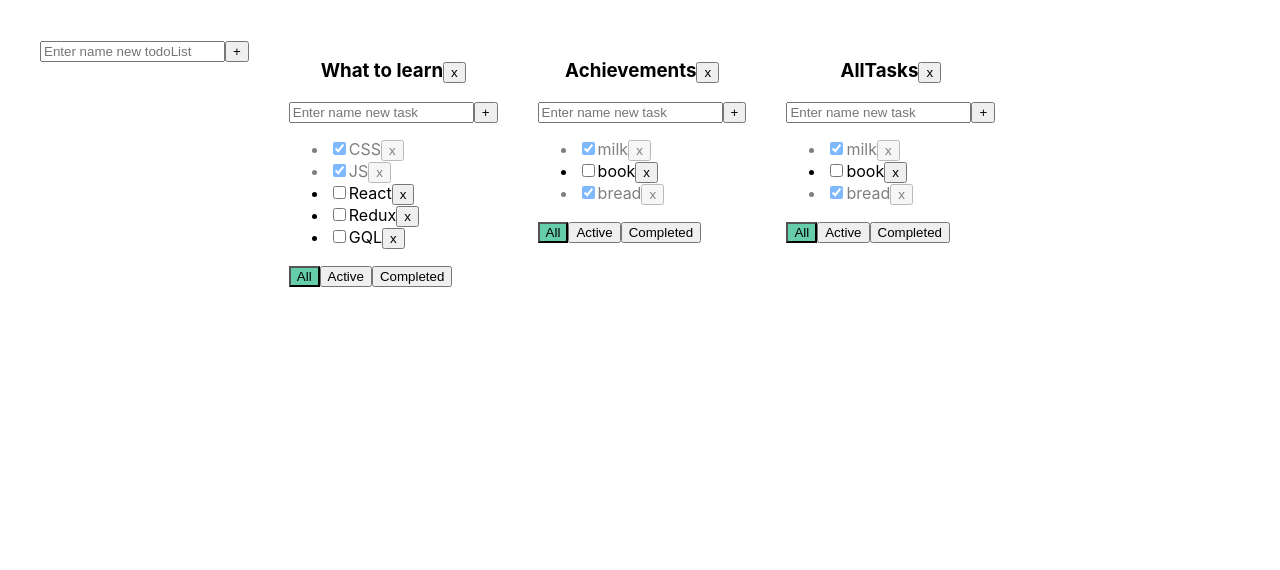
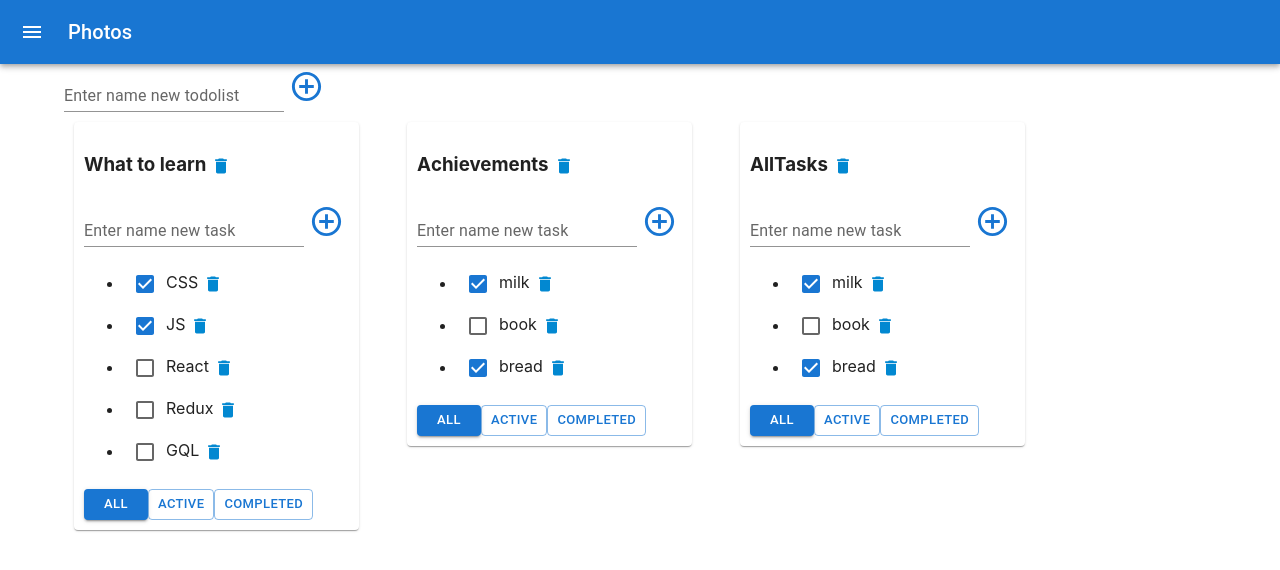
Before and after one commit to Lucksey/ToDolist, a React (Create React App) app: page / in a window 1280 px wide. Shown: the top 570 px of the page. Built offline with nearby package versions, Linux system fonts and the light colour scheme.

Commit message:
07 -stylization

```diff
--- a/package.json
+++ b/package.json
@@ -3,6 +3,11 @@
   "version": "0.1.0",
   "private": true,
   "dependencies": {
+    "@emotion/react": "^11.11.4",
+    "@emotion/styled": "^11.11.5",
+    "@fontsource/roboto": "^5.0.13",
+    "@mui/icons-material": "^5.16.0",
+    "@mui/material": "^5.16.0",
     "@testing-library/jest-dom": "^5.14.1",
     "@testing-library/react": "^13.0.0",
     "@testing-library/user-event": "^13.2.1",
--- a/src/App.css
+++ b/src/App.css
@@ -1,30 +1,31 @@
+/*
 .App {
   display: flex;
   padding: 20px;
-  /*border:palegreen, solid, 1px;*/
+  !*border:palegreen, solid, 1px;*!
 }
 
 .App > div {
   margin: 20px;
-  /*border: mediumvioletred, solid, 1px;*/
+  !*border: mediumvioletred, solid, 1px;*!
 }
 
 .App h3 {
   text-align: center;
 }
 
-.error {
+!*.error {
   border: red, 1px, solid;
-}
+}*!
 
 .error-message {
   color: red;
 }
 
-.active-filter {
-  background-color: mediumaquamarine;
-}
+!*.active-filter {
+  background-color: #1975d1;
+}*!
 
 .is-done {
   opacity: 0.5;
-}
+}*/
--- a/src/App.tsx
+++ b/src/App.tsx
@@ -2,8 +2,10 @@ import React, {useState} from 'react';
 import './App.css';
 import Todolist, {TasksType} from "./components/Todolist";
 import {v1} from "uuid";
-import todolist from "./components/Todolist";
 import AddItemForm from "./components/AddItemForm";
+import {AppBar, Container, Grid, Paper, Toolbar, Typography} from "@mui/material";
+import IconButton from "@mui/material/IconButton";
+import {Menu} from "@mui/icons-material";
 
 export type FilterValuesType = "all" | "completed" | "active";
 type TodolistsType = {
@@ -127,10 +129,24 @@ function App() {
 
     }
 
-    let placeholderItemForm = "Enter name new todoList";
+    let placeholderItemForm = "Enter name new todolist";
     return (
         <div className="App">
-            <AddItemForm  placeholder={placeholderItemForm} addItem={addTodolist}/>
+            <AppBar position="static">
+                <Toolbar>
+                    <IconButton edge="start" color="inherit" aria-label="menu" sx={{mr: 2}}>
+                        <Menu/>
+                    </IconButton>
+                    <Typography variant="h6" color="inherit" component="div">
+                        Photos
+                    </Typography>
+                </Toolbar>
+            </AppBar>
+            <Container fixed>
+                <Grid container>
+                    <AddItemForm placeholder={placeholderItemForm} addItem={addTodolist}/>
+                </Grid>
+                <Grid container spacing={6} style={{padding: "10px"}}>
                     {todolists.map((tl) => {
                         let tasksForTodolist = tasksObj[tl.id];
                         if (tl.filter === "completed") {
@@ -140,7 +156,9 @@ function App() {
                             tasksForTodolist = tasksForTodolist.filter(t => t.isDone === false);
                         }
                         let placeholderTodolistForm = "Enter name new task";
-                return <Todolist
+                        return <Grid item>
+                            <Paper style={{padding: "10px" }}>
+                            <Todolist
                                 key={tl.id}
                                 id={tl.id}
                                 title={tl.title}
@@ -155,10 +173,14 @@ function App() {
                                 ChangeTodolistTitle={ChangeTodolistTitle}
                                 placeholder={placeholderTodolistForm}
                             />
+                            </Paper>
+                        </Grid>
                     })}
-
+                </Grid>
+            </Container>
         </div>
-    );
+)
+;
 }
 
 export default App;
--- a/src/components/AddItemForm.tsx
+++ b/src/components/AddItemForm.tsx
@@ -1,4 +1,7 @@
 import React, {ChangeEvent, KeyboardEvent, useState} from "react";
+import TextField from '@mui/material/TextField';
+import IconButton from "@mui/material/IconButton";
+import {ControlPoint} from "@mui/icons-material";
 
 
 type AddItemFormPropsType = {
@@ -6,7 +9,7 @@ type AddItemFormPropsType = {
     placeholder: string
 }
 
-export function AddItemForm( props: AddItemFormPropsType) {
+export function AddItemForm(props: AddItemFormPropsType) {
 
     const [newTaskTitle, setNewTaskTitle] = useState("");
     const [error, setError] = useState<null | string>(null);
@@ -22,7 +25,7 @@ export function AddItemForm( props: AddItemFormPropsType) {
             props.addItem(newTaskTitle.trim()) // вызвать addTask и передать парамметром newTaskTitle без пробелов
             setNewTaskTitle(""); // занулить строку (очистить поле ввода)
         } else {
-            setError("Title is required") // передать в локальный стейт сообщение об ошибке
+            setError("ERROR") // передать в локальный стейт сообщение об ошибке
         }
     }
     const onButtonPressHandler = () => {
@@ -30,20 +33,33 @@ export function AddItemForm( props: AddItemFormPropsType) {
             props.addItem(newTaskTitle.trim()); // передать value без пробелов
             setNewTaskTitle(""); // занулить строку ввода
         } else { // в ином случае
-            setError("Title is required") // передать в локальный стейт сообщение об ошибке
+            setError("ERROR") // передать в локальный стейт сообщение об ошибке
         }
     }
 
     return <div>
-        <input onChange={onNewTitleChangeHandler}
-               value={newTaskTitle}
-               onKeyPress={onKeyPressHandler} //атрибут помечен как устаревший
-               className={error ? "error" : ""}
-               placeholder={props.placeholder}
+
+        <TextField
+            error={!!error}
+            variant="standard"
+            id="outlined-basic"
+            onChange={onNewTitleChangeHandler}
+            value={newTaskTitle}
+            onKeyPress={onKeyPressHandler} //атрибут помечен как устаревший
+            //className={error ? "error" : ""}
+            label={error ? "Error" : props.placeholder}
+            helperText={error ? "Title is required" : ""}
         />
-        <button onClick={onButtonPressHandler}>+</button>
-        {error && <div className="error-message">{error}</div>}
+        <IconButton aria-label="delete" size="small" color={'info'}>
+            <ControlPoint onClick={onButtonPressHandler}
+                          color={'primary'}
+                          fontSize={"large"}
+            />
+        </IconButton>
+
+        {/*{error && <div className="error-message">{error}</div>}*/}
     </div>
 
 }
+
 export default AddItemForm;
--- a/src/components/EditableSpan.tsx
+++ b/src/components/EditableSpan.tsx
@@ -1,4 +1,5 @@
 import React, {ChangeEvent, useState} from "react";
+import TextField from "@mui/material/TextField";
 
 type EditableSpanPropsType = {
     title: string
@@ -20,11 +21,13 @@ export function EditableSpan(props: EditableSpanPropsType) {
     const onChangeTitleHandler = (e: ChangeEvent<HTMLInputElement>) => setTitle(e.currentTarget.value)
 
     return editMode
-        ? <input autoFocus
-                 placeholder='Enter your message'
-                 value={title}
-                 onBlur={activateViewMode}
-                 onChange={onChangeTitleHandler}/>
+        ? <TextField
+            multiline
+            autoFocus
+            variant="standard"
+            value={title}
+            onBlur={activateViewMode}
+            onChange={onChangeTitleHandler}/>
         : <span onDoubleClick={activateEditMode}>{props.title}</span>
 
 }
--- a/src/components/Todolist.tsx
+++ b/src/components/Todolist.tsx
@@ -2,6 +2,10 @@ import React, {ChangeEvent} from "react";
 import {FilterValuesType} from "../App";
 import AddItemForm from "./AddItemForm";
 import {EditableSpan} from "./EditableSpan";
+import IconButton from '@mui/material/IconButton';
+import DeleteIcon from '@mui/icons-material/Delete';
+import Button from '@mui/material/Button';
+import Checkbox from '@mui/material/Checkbox';
 
 export type TasksType = {
     id: string,
@@ -41,11 +45,15 @@ export function Todolist(props: TodolistPropsType) {
     return (
         <div>
             <h3><EditableSpan title={props.title} onChange={ChangeTodolistTitle}/>
-                <button onClick={deleteTodoList}>x</button>
+                {/*<button onClick={deleteTodoList}>x</button>*/}
+                <IconButton aria-label="delete" size="small" color={'info'}>
+                    <DeleteIcon fontSize="small" onClick={deleteTodoList}/>
+                </IconButton>
+
             </h3>
             <AddItemForm addItem={addTask}
                          placeholder={props.placeholder}
-                         />
+            />
             <ul>
                 {
                     props.tasks.map(t => {
@@ -60,15 +68,20 @@ export function Todolist(props: TodolistPropsType) {
                         }
 
                         return (
-                            <li key={t.id} className={t.isDone ? "is-done" : ""} >
+                            <li key={t.id} className={t.isDone ? "is-done" : ""}>
                                 {/*   применили стили для всей ЛИшки с условием что чекбокс тру*/}
-                                <input type="checkbox"
-                                       checked={t.isDone}
-                                       onChange={onChangeStatusHandler}/>
+                                <Checkbox
+                                    checked={t.isDone}
+                                    onChange={onChangeStatusHandler}/>
                                 <EditableSpan title={t.title}
                                               onChange={onChangeTitleHandler}/>
 
-                                <button onClick={onRemoveHandler}>x</button>
+                                {/*<button onClick={onRemoveHandler}>x</button>*/}
+                                {/*<DeleteForeverIcon onClick={onRemoveHandler}/>*/}
+                                <IconButton aria-label="delete" size="small" color={"info"}>
+                                    <DeleteIcon fontSize="small" onClick={onRemoveHandler}/>
+                                </IconButton>
+
                             </li>
                         )
                     })
@@ -76,7 +89,22 @@ export function Todolist(props: TodolistPropsType) {
 
             </ul>
             <div>
-                <button className={props.filter === "all" ? "active-filter" : ""}
+                <Button variant={props.filter === "all" ? "contained" : "outlined"}
+                        size="small"
+                        onClick={onAllClickHandler}>
+                    All
+                </Button>
+                <Button variant={props.filter === "active" ? "contained" : "outlined"}
+                        size="small"
+                        onClick={onActiveClickHandler}>
+                    Active
+                </Button>
+                <Button variant={props.filter === "completed" ? "contained" : "outlined"}
+                        size="small"
+                        onClick={onCompletedClickHandler}>
+                    Completed
+                </Button>
+                {/*<button className={props.filter === "all" ? "active-filter" : ""}
                         onClick={onAllClickHandler}>All
                 </button>
                 <button className={props.filter === "active" ? "active-filter" : ""}
@@ -84,7 +112,8 @@ export function Todolist(props: TodolistPropsType) {
                 </button>
                 <button className={props.filter === "completed" ? "active-filter" : ""}
                         onClick={onCompletedClickHandler}>Completed
-                </button>
+                </button>*/}
+
             </div>
         </div>
     )
```
Also changed, not shown: 1 other file (tests, documents, lock files or other folders). Lines whose indentation alone changed are shown as unchanged.
